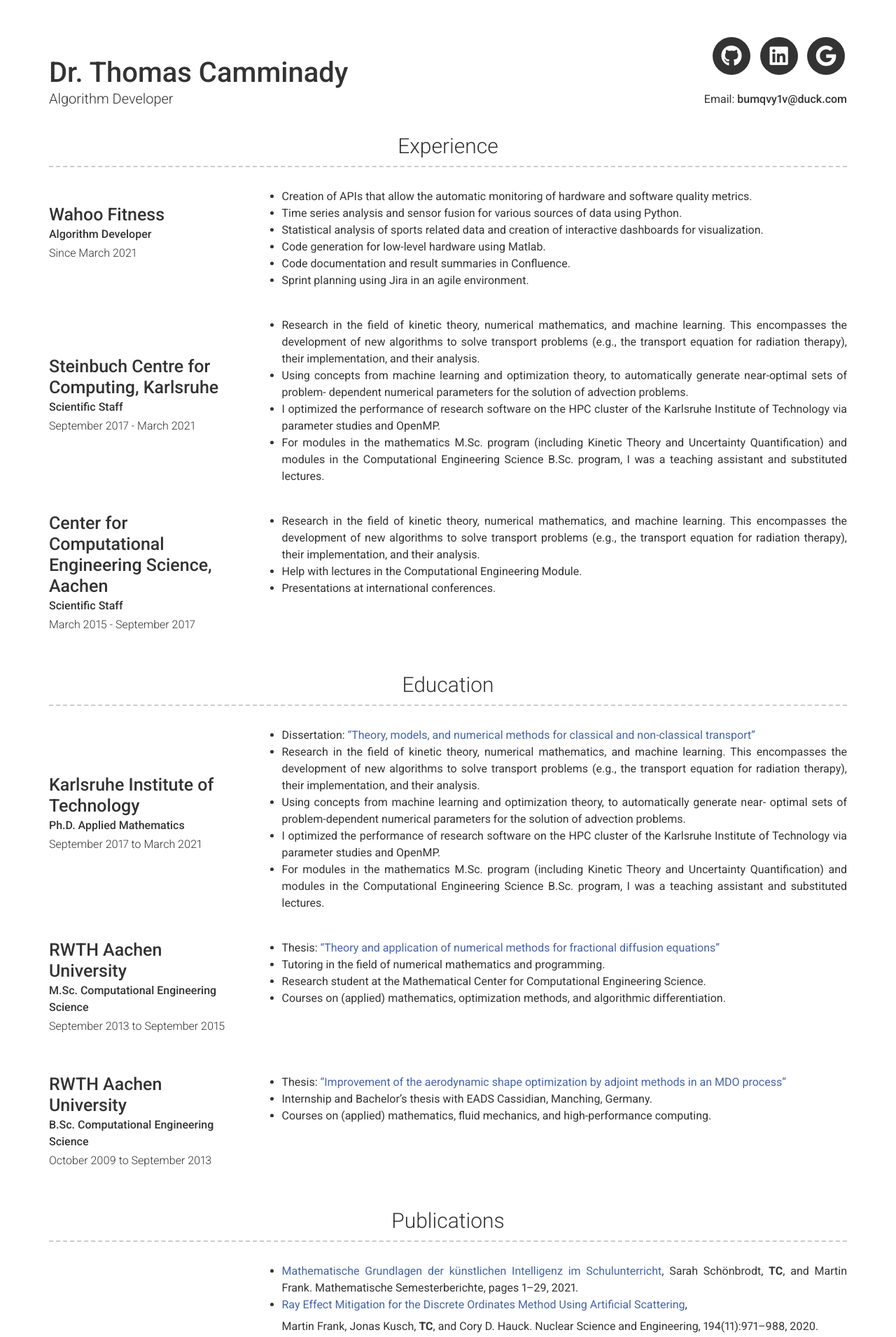
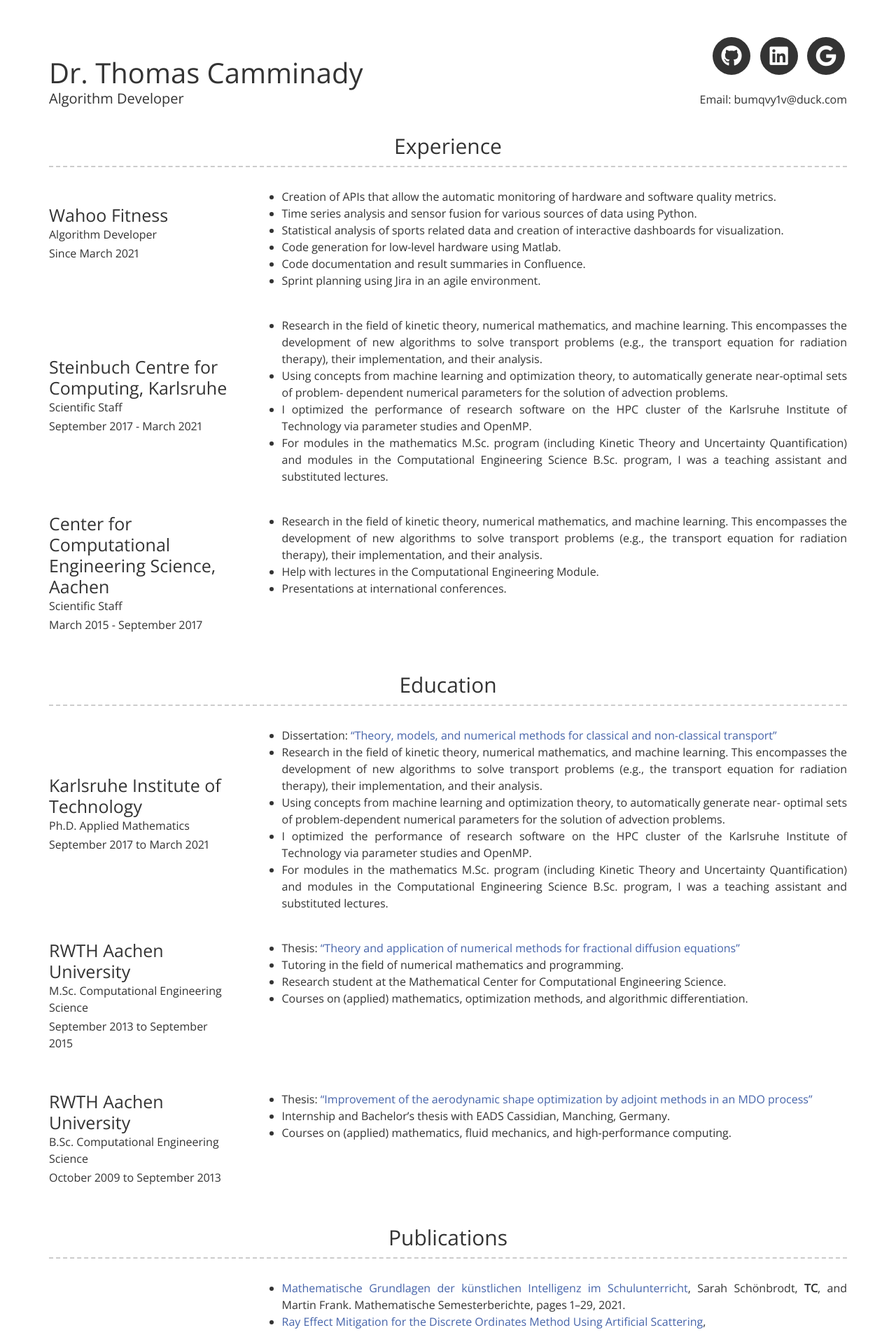
Before and after one commit to thomascamminady/thomascamminady.website, a Jekyll site: the page built from index.md, in a window 1280 px wide. Shown: the top 1911 px of the page at 70% size. Built offline with Jekyll 4.4.1, drawn with Linux system fonts in a browser that asks for light colours; nearby versions of some CDN libraries.

Commit message:
remove google font

```diff
--- a/_sass/base.scss
+++ b/_sass/base.scss
@@ -1,7 +1,9 @@
-@import url(https://fonts.googleapis.com/css?family=Roboto:100,300,400,700,500,500italic,400italic,300italic,100italic,700italic);
+//@import url(https://fonts.googleapis.com/css?family=Roboto:100,300,400,700,500,500italic,400italic,300italic,100italic,700italic);
 @import url(https://maxcdn.bootstrapcdn.com/bootstrap/3.3.5/css/bootstrap.min.css);
 @import url(https://use.fontawesome.com/releases/v5.11.2/css/all.css);
 @import url(https://use.fontawesome.com/releases/v5.11.2/css/v4-shims.css);
+@import url('https://fonts.googleapis.com/css?family=Open+Sans');
+
 
 button, input[type="button"], input[type="reset"], input[type="submit"] {
   appearance: none;
@@ -11,7 +13,7 @@ button, input[type="button"], input[type="reset"], input[type="submit"] {
   color: #fff;
   cursor: pointer;
   display: inline-block;
-  font-family: "Helvetica Neue", "Helvetica", "Roboto", "Arial", sans-serif;
+  font-family: "Open Sans","Helvetica Neue", "Helvetica", "Arial", sans-serif;
   font-size: 1rem;
   -webkit-font-smoothing: antialiased;
   font-weight: 600;
@@ -45,7 +47,7 @@ input,
 label,
 select {
   display: block;
-  font-family: "Helvetica Neue", "Helvetica", "Roboto", "Arial", sans-serif;
+  font-family: "Open Sans","Helvetica Neue", "Helvetica", "Arial", sans-serif;
   font-size: 1rem; }
 
 label {
@@ -148,7 +150,7 @@ html {
 
 body {
   background: #ffffff;
-  font-family: Roboto, sans-serif;
+  font-family: Open Sans, sans-serif;
   -webkit-font-smoothing: antialiased; }
 
 .center-text {
--- a/_sass/type.scss
+++ b/_sass/type.scss
@@ -1,6 +1,6 @@
 body {
   color: #333;
-  font-family: Roboto, sans-serif;
+  font-family: Open Sans, sans-serif;
   font-feature-settings: "kern", "liga", "pnum";
   font-size: 1rem;
   line-height: 1.5;
@@ -16,7 +16,7 @@ h3,
 h4,
 h5,
 h6 {
-  font-family: Roboto, sans-serif;
+  font-family: Open Sans, sans-serif;
   font-size: 1rem;
   line-height: 1.2;
   margin: 0 0 0.75rem;
```
